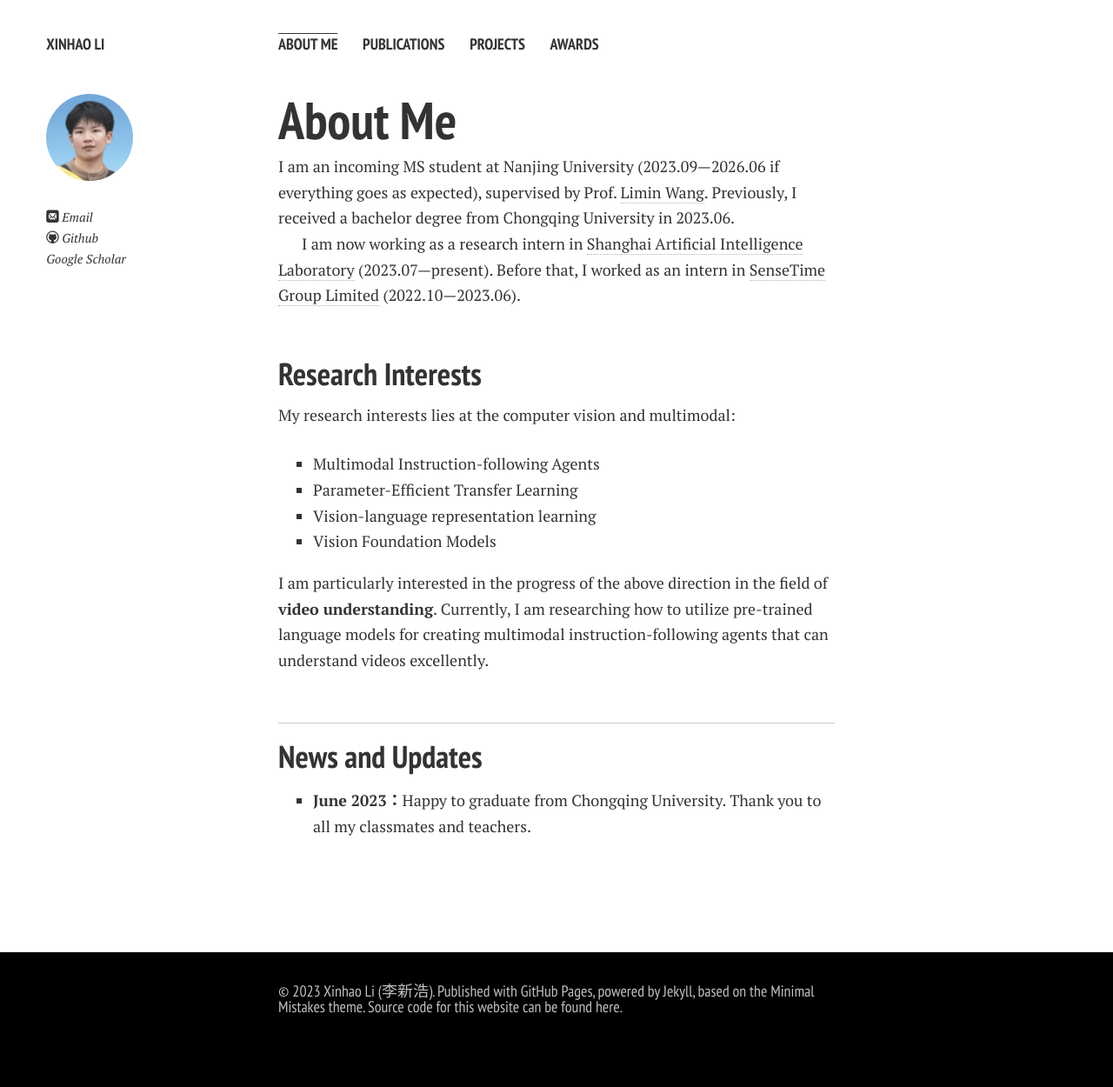
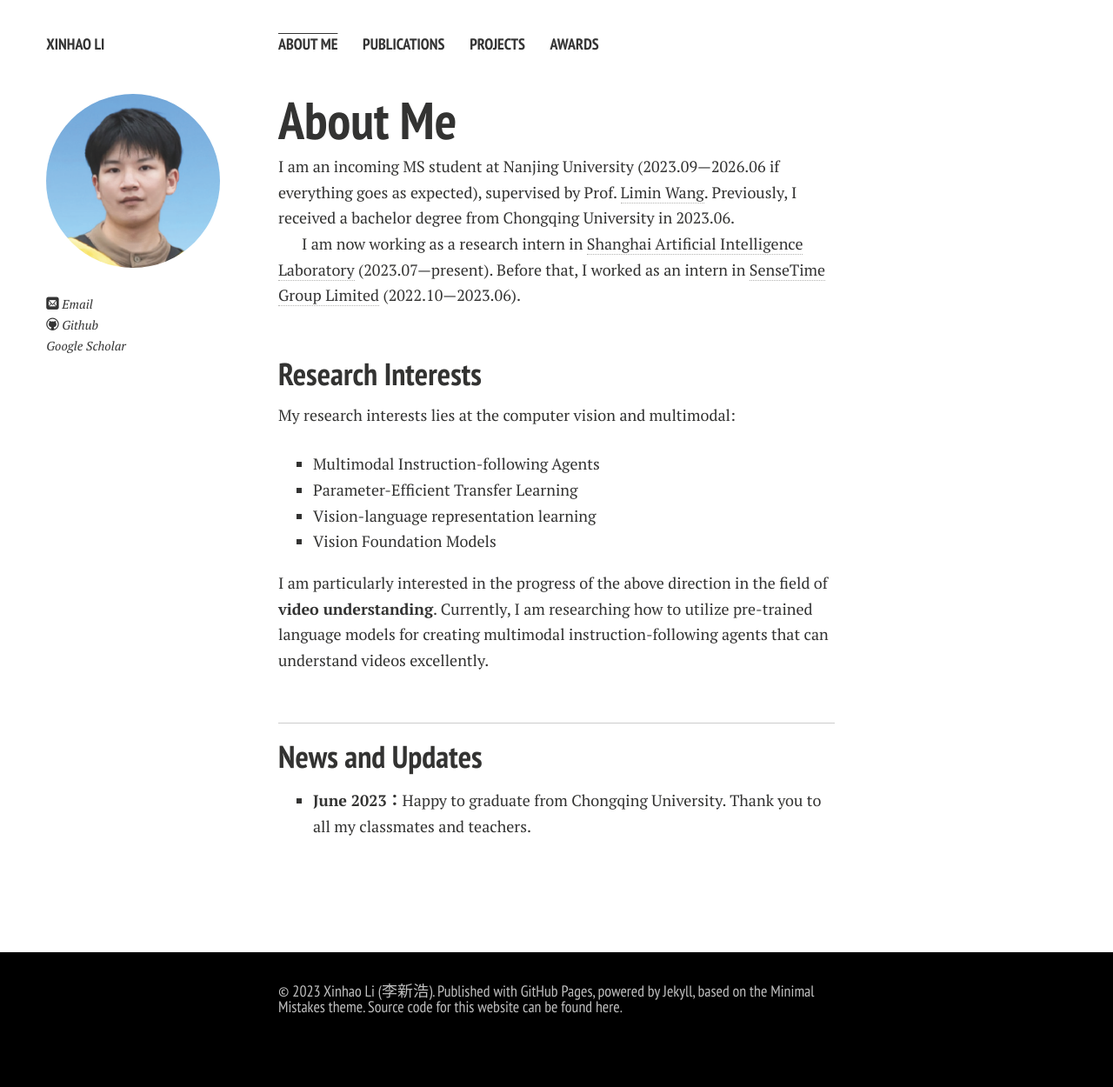
Before and after one commit to leexinhao/leexinhao.github.io, a Jekyll site: the page built from index.md, in a window 1280 px wide. Shown: the whole page at 87% size. Built offline with Jekyll 4.4.1, drawn with Linux system fonts in a browser that asks for light colours; nearby versions of some CDN libraries; comment, search, counter and statistics services are not loaded; a style sheet for code colours, icons or effects is not loaded; our own code applies the rules of GitHub Pages for plain Markdown files.

Commit message:
fix avatar

```diff
--- a/_includes/author-bio.html
+++ b/_includes/author-bio.html
@@ -1,4 +1,4 @@
-<img src="{{ site.url }}/images/{{ site.owner.avatar }}" class="bio-photo" alt="{{ site.owner.name }} bio photo" width="100" height="100"></a>
+<img src="{{ site.url }}/images/{{ site.owner.avatar }}" class="bio-photo" alt="{{ site.owner.name }} bio photo" width="200" height="200"></a>
 
 <!-- <h4>{{ site.owner.name }}</h4> -->
 
```
